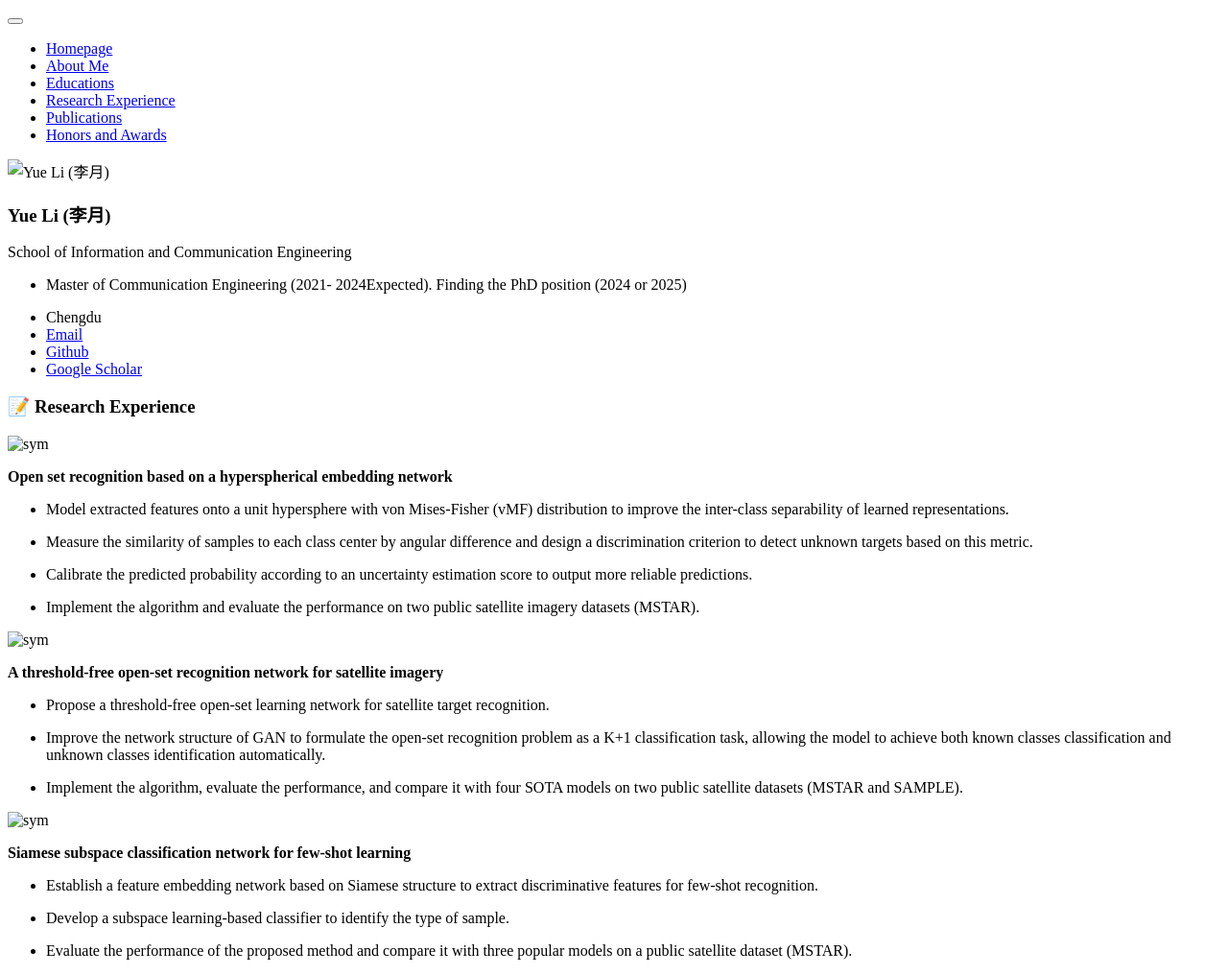
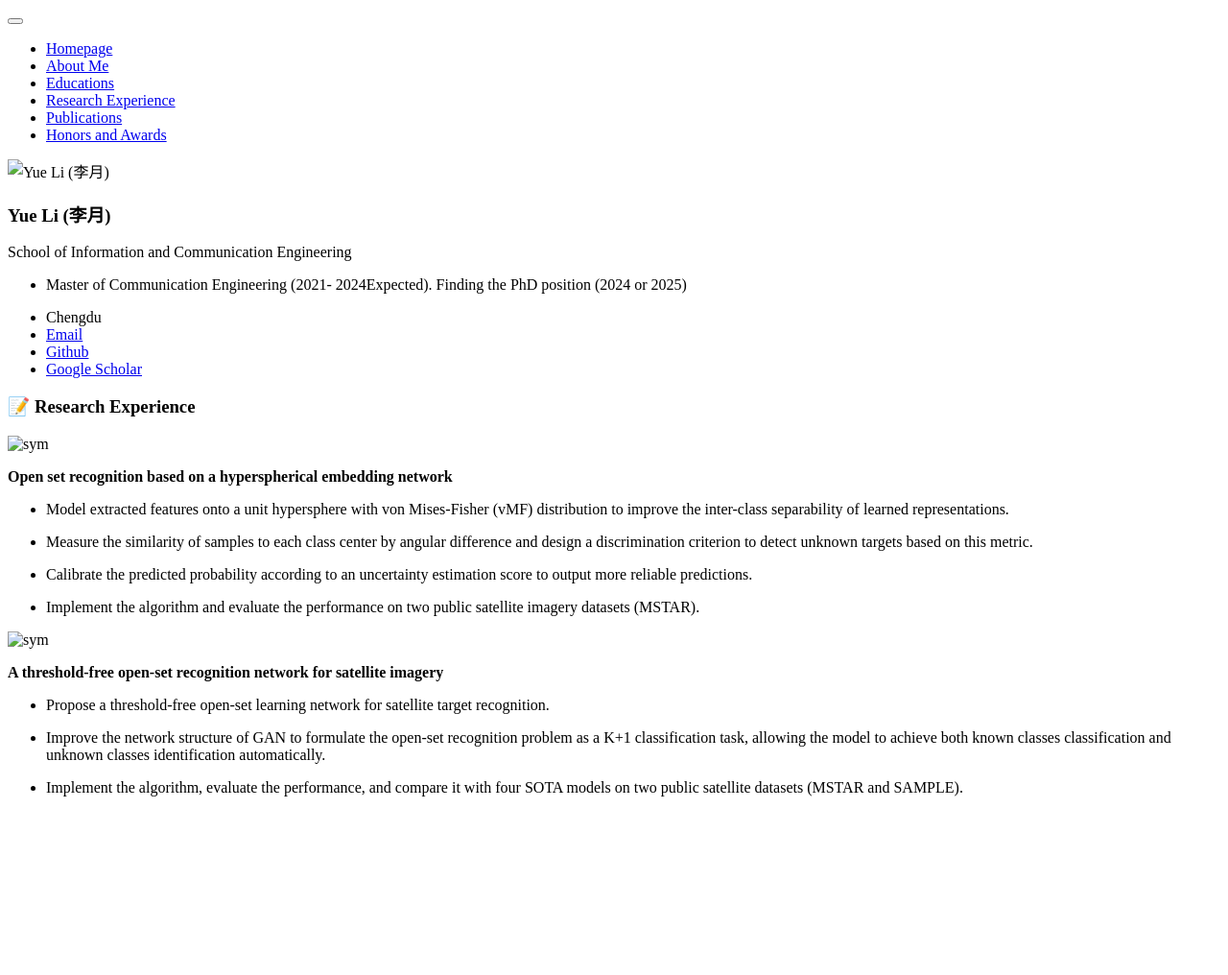
Before and after one commit to LunaLeeYue/LunaLeeYue.github.io, a Jekyll site: the page built from _pages/includes/research.md, in a window 1280 px wide. Shown: the whole page at 96% size. Built offline with Jekyll 4.4.1, drawn with Linux system fonts in a browser that asks for light colours; our own code applies the rules of GitHub Pages for plain Markdown files; after the commit the page ends 900 px from its top, so only the background shows below that.

Commit message:
Update research.md

```diff
--- a/_pages/includes/research.md
+++ b/_pages/includes/research.md
@@ -44,19 +44,3 @@
   - Implement the algorithm, evaluate the performance, and compare it with four SOTA models on two public satellite datasets (MSTAR and SAMPLE).
 </div>
 </div>
-
-<div class='paper-box'><div class='paper-box-image'><div><div class="badge"></div><img src='images/fewshot.jpg' alt="sym" width="100%"></div></div>
-<div class='paper-box-text' markdown="1">
-**Siamese subspace classification network for few-shot learning**
-
-
-
-
-  - Establish a feature embedding network based on Siamese structure to extract discriminative features for few-shot recognition.
-
-  - Develop a subspace learning-based classifier to identify the type of sample.
-
-  - Evaluate the performance of the proposed method and compare it with three popular models on a public satellite dataset (MSTAR).
-
-</div>
-</div>
```
